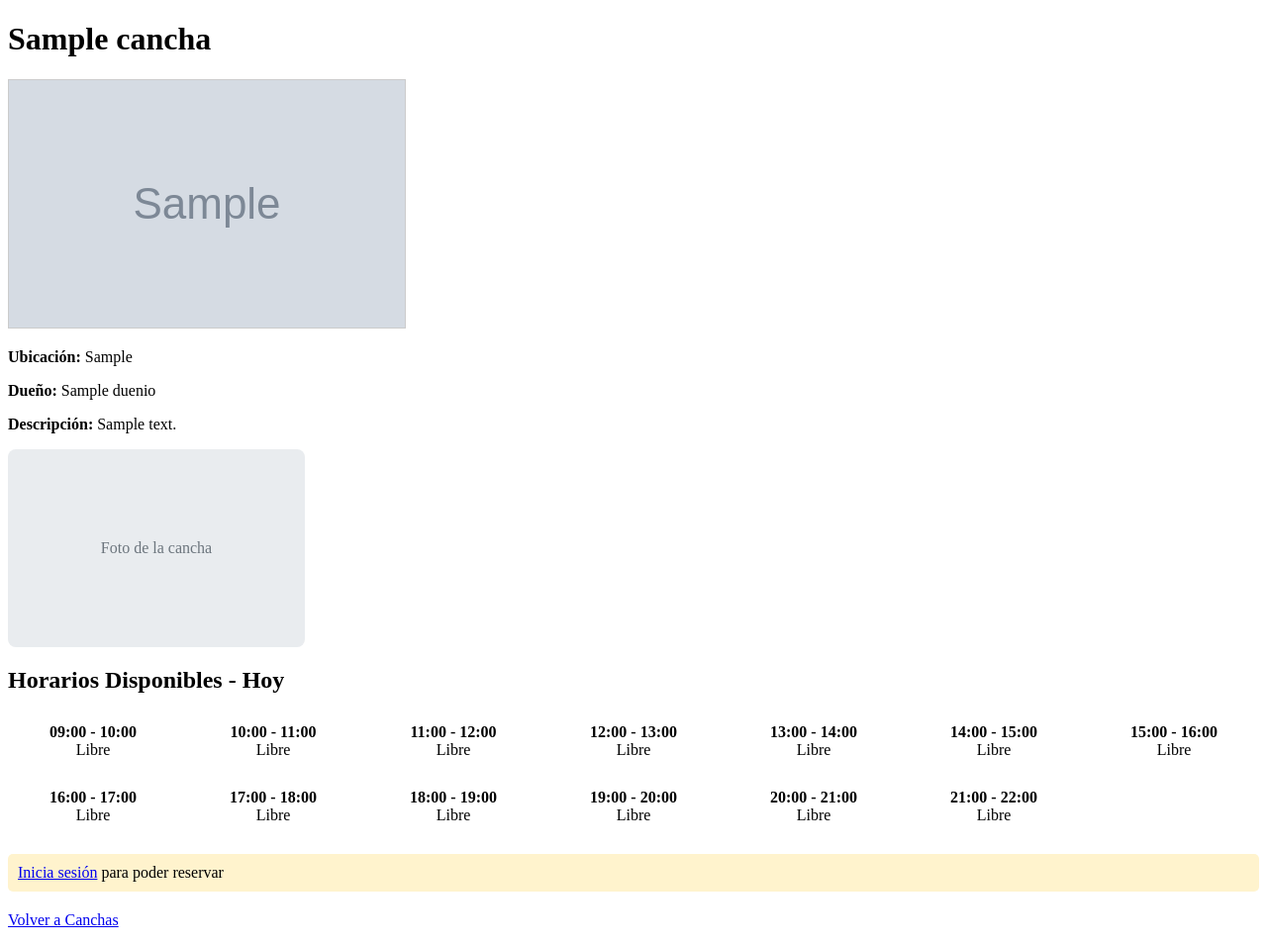
After one commit to Kaz-zet/backendpr, a PHP site: page /detalle_cancha.php?id=1 in a window 1280 px wide. The commit adds this page. Shown: the whole page at 99% size. Run offline with PHP 8.4, Linux system fonts and the light colour scheme; tables that the repository leaves empty or names only in its code hold one stand-in row (values such as "Sample post"); grey boxes marked "Sample" are stand-in pictures.

Commit message:
Prueba
Intento de prueba para poner foto a las canchas (no anda).

```diff
--- a/CanchApp/admin.php
+++ b/CanchApp/admin.php
@@ -26,9 +26,9 @@ try {
 
             // Se pasam datos del usuario a la tabla duenio.
             $stmt2 = $pdo->prepare("
-                INSERT INTO duenio (id_usuario, nombre, email, contrasena)
-                SELECT id_usuario, nombre, email, contrasena
-                FROM usuario WHERE id_usuario = ?
+            INSERT INTO duenio (id_usuario, nombre, email, contrasena)
+            SELECT id_usuario, nombre, email, contrasena
+            FROM usuario WHERE id_usuario = ?
             ");
             $stmt2->execute([$usuarioId]); //Lo mismo q arriba, este id es del usuario pero se realiza asi para evitra inyecciones.
 
--- /dev/null
+++ b/CanchApp/detalle_cancha.php
@@ -0,0 +1,144 @@
+<?php
+session_start();
+require_once 'conexiones/conDB.php';
+
+$id_cancha = $_GET['id'] ?? null;
+$id_usuario = $_SESSION['id'] ?? null;
+
+if (!$id_cancha) {
+    header("Location: cancha.php");
+    exit;
+}
+
+//Sacamos los datos de las canchas
+try {
+    $stmt = $pdo->prepare("
+        SELECT c.*, d.nombre as duenio_nombre
+        FROM cancha c
+        LEFT JOIN duenio d ON c.id_duenio = d.id_duenio
+        WHERE c.id_cancha = ?
+    ");
+    $stmt->execute([$id_cancha]);
+    $cancha = $stmt->fetch();
+
+    if (!$cancha) {
+        header("Location: cancha.php");
+        exit;
+    }
+
+    // Reservas. CURDATE() es current date, osea el día actual, unicamente con eso lo podemos sabes sin complicarnos.
+    $stmt2 = $pdo->prepare("
+        SELECT hora_inicio, hora_final
+        FROM reserva
+        WHERE id_cancha = ? AND fecha = CURDATE()
+        ORDER BY hora_inicio
+    ");
+    $stmt2->execute([$id_cancha]);
+    $reservas = $stmt2->fetchAll();
+
+} catch (Exception $e) {
+    die("Error: " . $e->getMessage());
+}
+
+//Aca creamos el array de horarios.
+//spirntf y %02d es unicamente para q se vea lindo. De forma que generamos que en cualquiera de los arrays de 9 a 21, estos inicien en el horario y finalicen una hora desp exactamente.
+//Donde inicio es una variable, y sabiendo que va a durar una hora, fin va a ser inicio mas la hora que toma la clase.
+$horarios = [];
+for ($hora = 9; $hora <= 21; $hora++) {
+    $inicio = sprintf("%02d:00", $hora);
+    $fin = sprintf("%02d:00", $hora + 1);
+
+    //Chusmea que el espacio no esté ocupado, por ende, esto se fija que ponele...
+    //Si vos reservas a las 13 horas, esto dice, bueno, vos vas a reservar a las 13:00
+    //Pero el sistema no entiende el 13:00 y quiere segundos, por ende agregamos esos segundos para que matcheen.
+    //Quedaría if ($reserva['hora_inicio'] === $inicio . ':00')), if 13:00:00 es igual a 13:00:00, que se ponga en ocupado. Sino serían desiguales.
+    //MySQL siempre guarda todo en horas minutos ys egundos.
+    $ocupado = false;
+    foreach ($reservas as $reserva) {
+        if ($reserva['hora_inicio'] === $inicio . ':00') {
+            $ocupado = true;
+            break;
+        }
+    }
+
+    $horarios[] = [
+        'inicio' => $inicio,
+        'fin' => $fin,
+        'ocupado' => $ocupado
+    ];
+}
+?>
+
+<!DOCTYPE html>
+<html lang="es">
+<head>
+    <meta charset="UTF-8">
+    <title><?= htmlspecialchars($cancha['nombre']) ?> - Detalles</title><!--CSS PARA Q SE VEA LINDOA HORA, NO ES FINAL!-->
+    <style>
+        .horarios { display: grid; grid-template-columns: repeat(auto-fit, minmax(150px, 1fr)); gap: 10px; }
+        .slot { padding: 10px; text-align: center; border-radius: 5px; }
+    </style>
+</head>
+<body>
+    <div class="cancha-header">
+        <h1><?= htmlspecialchars($cancha['nombre']) ?></h1>
+        <?php if ($cancha['foto']): ?>
+        <?php if (!empty($cancha['foto'])): ?>
+        <img src="uploads/<?= htmlspecialchars($cancha['foto']) ?>" width="400" height="250" style="border: 1px solid #ccc;">
+    <?php else: ?>
+        <div style="width: 400px; height: 250px; background: #e9ecef; display: flex; align-items: center; justify-content: center; border: 1px solid #ccc;">
+            <span>Sin foto disponible</span>
+        </div>
+    <?php endif; ?>
+        </div>
+    <?php endif; ?>
+        <p><strong>Ubicación:</strong> <?= htmlspecialchars($cancha['lugar']) ?></p>
+        <p><strong>Dueño:</strong> <?= htmlspecialchars($cancha['duenio_nombre']) ?></p>
+        <p><strong>Descripción:</strong> <?= htmlspecialchars($cancha['bio']) ?> </p>
+
+        <!-- Placeholder para la foto-->
+        <div style="width: 300px; height: 200px; background: #e9ecef; display: flex; align-items: center; justify-content: center; border-radius: 8px;">
+            <span style="color: #6c757d;">Foto de la cancha</span>
+        </div>
+    </div>
+
+    <h2>Horarios Disponibles - Hoy</h2>
+    <div class="horarios">
+        <?php foreach ($horarios as $slot): ?>
+            <div class="slot <?= $slot['ocupado'] ? 'ocupado' : 'libre' ?>">
+                <strong><?= $slot['inicio'] ?> - <?= $slot['fin'] ?></strong><br>
+                <?php if ($slot['ocupado']): ?>
+                     Ocupado
+                <?php else: ?>
+                     Libre
+                    <?php if ($id_usuario): ?>
+                        <br><button class="reservar-btn" onclick="reservar('<?= $slot['inicio'] ?>')">Reservar</button>
+                    <?php endif; ?>
+                <?php endif; ?>
+            </div>
+        <?php endforeach; ?>
+    </div>
+
+    <?php if (!$id_usuario): ?>
+        <p style="margin-top: 20px; padding: 10px; background: #fff3cd; border-radius: 5px;">
+            <a href="login.php">Inicia sesión</a> para poder reservar
+        </p>
+    <?php endif; ?>
+
+    <p style="margin-top: 20px;">
+        <a href="cancha.php">
+            Volver a Canchas
+        </a>
+    </p>
+
+    <script> //POPUP para que confirmes reservar!
+        function reservar(hora) {
+            if (confirm('¿Confirmar reserva para ' + hora + ' - ' + (parseInt(hora) + 1) + ':00?')) {
+                alert('¡Reserva confirmada para ' + hora + '! ');
+
+                location.reload();
+            }
+        }
+    </script>
+</body>
+</html>
```
Also changed, not shown: CanchApp/cancha.php (+81 -12 lines), CanchApp/dueño.php (+42 -4 lines), CanchApp/Seguridad/.htaccess (added).
